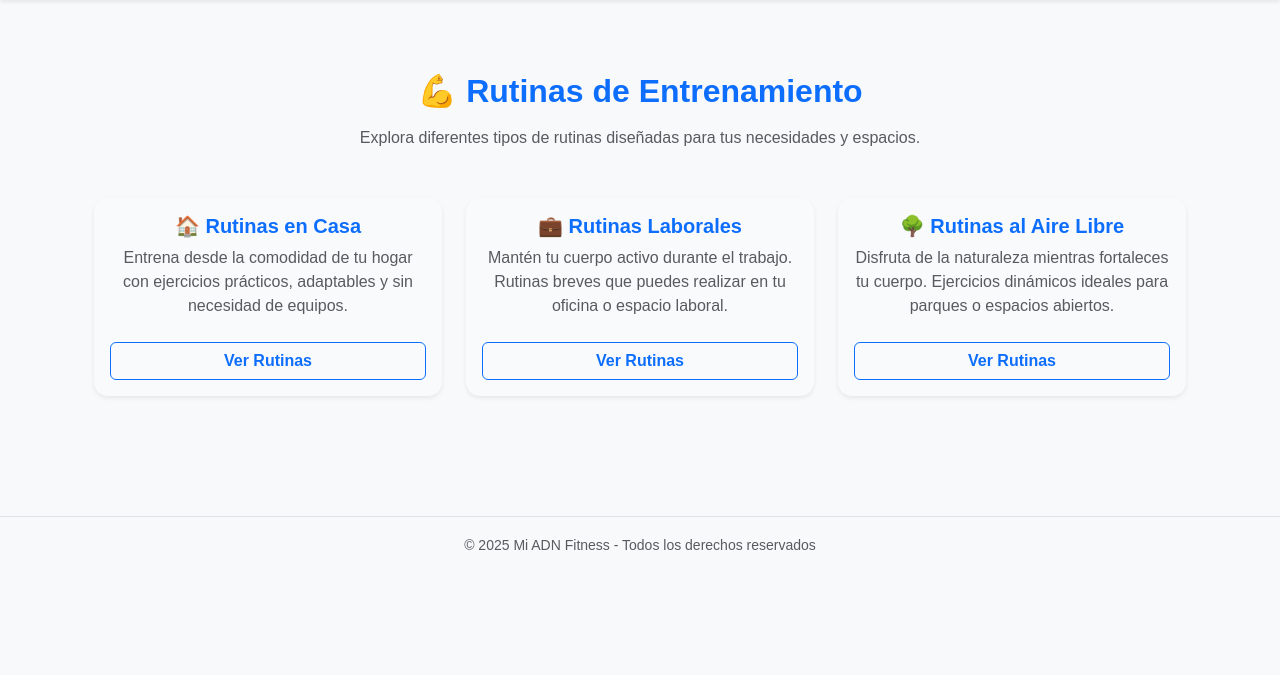
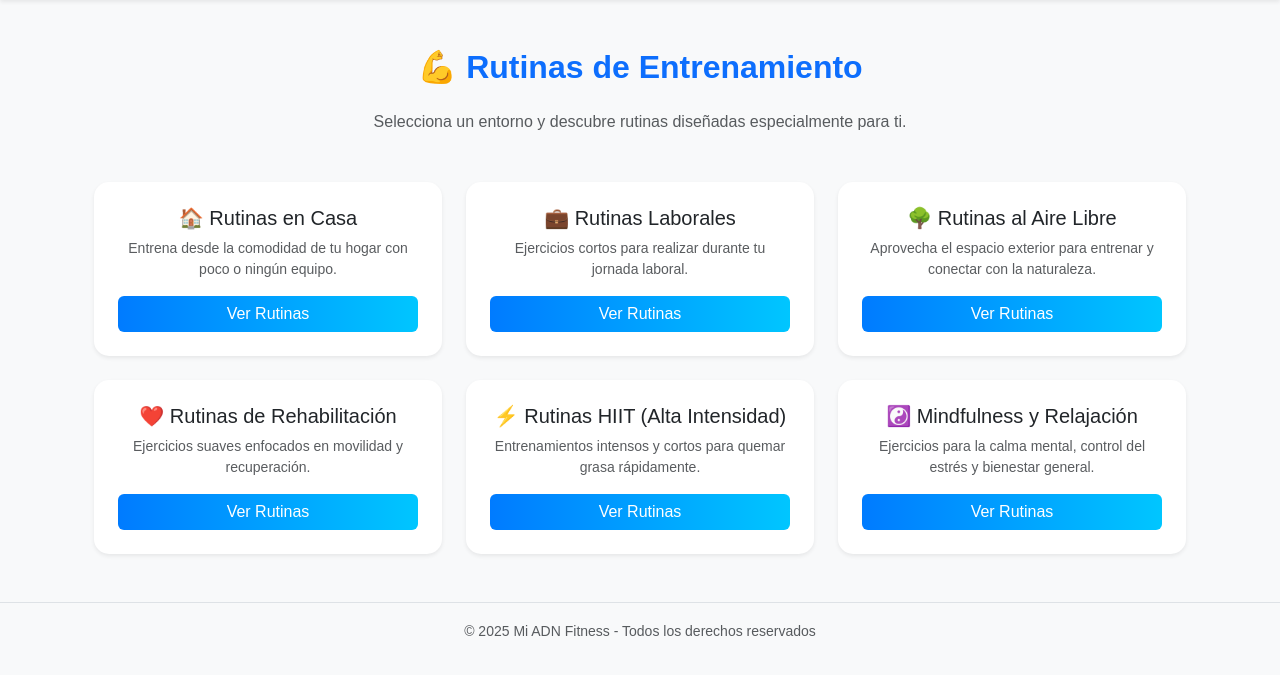
Before and after one commit to Andrescjmaster/Flask-usuarios, a Flask app: page /rutinas in a window 1280 px wide. Shown: the part 106-781 px from the top of the page. Run offline with Flask 3, Linux system fonts and the light colour scheme; the visitor is signed in with stand-in values (Sample User, id 1); some libraries are stand-ins or nearby versions.

Commit message:
Descripción del cambio (rutinas/varias,mejoradas)

```diff
--- a/templates/rutinas.html
+++ b/templates/rutinas.html
@@ -1,206 +1,143 @@
 {% extends "base.html" %}
 {% block content %}
-<div class="container py-5">
-  <h2 class="text-center mb-3 fw-bold text-primary">💪 Rutinas de Entrenamiento</h2>
-  <p class="text-center text-muted mb-5">Explora diferentes tipos de rutinas diseñadas para tus necesidades y espacios.</p>
+<div class="container mt-5">
+  <h2 class="text-center mb-4 fw-bold text-primary">💪 Rutinas de Entrenamiento</h2>
+  <p class="text-center text-muted">Selecciona un entorno y descubre rutinas diseñadas especialmente para ti.</p>
 
-  <!-- SECCIÓN DE CATEGORÍAS -->
-  <div class="row g-4" id="contenedor-tarjetas">
-
-    <!-- 🏠 Rutinas en Casa -->
+  <!-- TARJETAS DE CATEGORÍAS -->
+  <div class="row mt-4 g-4">
+    {% set categorias = [
+      {'id':'casa','icon':'🏠','titulo':'Rutinas en Casa','desc':'Entrena desde la comodidad de tu hogar con poco o ningún equipo.'},
+      {'id':'laboral','icon':'💼','titulo':'Rutinas Laborales','desc':'Ejercicios cortos para realizar durante tu jornada laboral.'},
+      {'id':'airelibre','icon':'🌳','titulo':'Rutinas al Aire Libre','desc':'Aprovecha el espacio exterior para entrenar y conectar con la naturaleza.'},
+      {'id':'rehabilitacion','icon':'❤️','titulo':'Rutinas de Rehabilitación','desc':'Ejercicios suaves enfocados en movilidad y recuperación.'},
+      {'id':'hiit','icon':'⚡','titulo':'Rutinas HIIT (Alta Intensidad)','desc':'Entrenamientos intensos y cortos para quemar grasa rápidamente.'},
+      {'id':'mindfulness','icon':'☯️','titulo':'Mindfulness y Relajación','desc':'Ejercicios para la calma mental, control del estrés y bienestar general.'}
+    ] %}
+    {% for cat in categorias %}
     <div class="col-md-4">
-      <div class="card categoria-card shadow-sm h-100 border-0">
-        <div class="card-body d-flex flex-column">
-          <h5 class="fw-semibold mb-2">🏠 Rutinas en Casa</h5>
-          <p class="text-muted flex-grow-1">
-            Entrena desde la comodidad de tu hogar con ejercicios prácticos, adaptables y sin necesidad de equipos.
-          </p>
-          <button class="btn btn-outline-primary w-100 mt-2 fw-semibold" onclick="toggleSection('casa')">Ver Rutinas</button>
-
-          <!-- Contenido desplegable -->
-          <div id="casa" class="rutina-section mt-3 collapse">
-            <ul class="list-group list-group-flush">
-              <li class="list-group-item rutina-item" onclick="mostrarRutinaDetallada('Rutina Full Body (sin pesas)', this)">Rutina Full Body (sin pesas)</li>
-              <li class="list-group-item rutina-item" onclick="mostrarRutinaDetallada('Cardio 20 min en casa', this)">Cardio 20 min en casa</li>
-              <li class="list-group-item rutina-item" onclick="mostrarRutinaDetallada('Yoga y estiramientos matutinos', this)">Yoga y estiramientos matutinos</li>
-            </ul>
-          </div>
+      <div class="card p-4 h-100 shadow-sm border-0 categoria-card">
+        <h5>{{cat.icon}} {{cat.titulo}}</h5>
+        <p class="text-muted small">{{cat.desc}}</p>
+        <button class="btn btn-gradient w-100" type="button" onclick="toggleSection('{{cat.id}}')">Ver Rutinas</button>
+        <div id="{{cat.id}}" class="rutina-section mt-3 collapse">
+          <ul class="list-group rutina-list"></ul>
         </div>
       </div>
     </div>
-
-    <!-- 💼 Rutinas Laborales -->
-    <div class="col-md-4">
-      <div class="card categoria-card shadow-sm h-100 border-0">
-        <div class="card-body d-flex flex-column">
-          <h5 class="fw-semibold mb-2">💼 Rutinas Laborales</h5>
-          <p class="text-muted flex-grow-1">
-            Mantén tu cuerpo activo durante el trabajo. Rutinas breves que puedes realizar en tu oficina o espacio laboral.
-          </p>
-          <button class="btn btn-outline-primary w-100 mt-2 fw-semibold" onclick="toggleSection('laboral')">Ver Rutinas</button>
-
-          <!-- Contenido desplegable -->
-          <div id="laboral" class="rutina-section mt-3 collapse">
-            <ul class="list-group list-group-flush">
-              <li class="list-group-item rutina-item" onclick="mostrarRutinaDetallada('Ejercicios de estiramiento en oficina', this)">Ejercicios de estiramiento en oficina</li>
-              <li class="list-group-item rutina-item" onclick="mostrarRutinaDetallada('Pausas activas de 10 minutos', this)">Pausas activas de 10 minutos</li>
-              <li class="list-group-item rutina-item" onclick="mostrarRutinaDetallada('Movilidad cervical y lumbar', this)">Movilidad cervical y lumbar</li>
-            </ul>
-          </div>
-        </div>
-      </div>
-    </div>
-
-    <!-- 🌳 Rutinas al Aire Libre -->
-    <div class="col-md-4">
-      <div class="card categoria-card shadow-sm h-100 border-0">
-        <div class="card-body d-flex flex-column">
-          <h5 class="fw-semibold mb-2">🌳 Rutinas al Aire Libre</h5>
-          <p class="text-muted flex-grow-1">
-            Disfruta de la naturaleza mientras fortaleces tu cuerpo. Ejercicios dinámicos ideales para parques o espacios abiertos.
-          </p>
-          <button class="btn btn-outline-primary w-100 mt-2 fw-semibold" onclick="toggleSection('airelibre')">Ver Rutinas</button>
-
-          <!-- Contenido desplegable -->
-          <div id="airelibre" class="rutina-section mt-3 collapse">
-            <ul class="list-group list-group-flush">
-              <li class="list-group-item rutina-item" onclick="mostrarRutinaDetallada('Caminata + trote ligero', this)">Caminata + trote ligero</li>
-              <li class="list-group-item rutina-item" onclick="mostrarRutinaDetallada('Circuito de ejercicios en parque', this)">Circuito de ejercicios en parque</li>
-              <li class="list-group-item rutina-item" onclick="mostrarRutinaDetallada('Entrenamiento con peso corporal', this)">Entrenamiento con peso corporal</li>
-            </ul>
-          </div>
-        </div>
-      </div>
-    </div>
-
+    {% endfor %}
   </div>
 
-  <!-- BOTÓN VOLVER -->
-  <div class="text-end mt-4">
-    <button id="btn-volver" class="btn btn-outline-secondary d-none" onclick="restaurarVista()">← Ver todas las rutinas</button>
-  </div>
-
-  <!-- SECCIÓN DETALLE -->
-  <div id="detalle-rutina" class="mt-5 p-4 rounded bg-white shadow-sm border d-none">
-    <h3 id="titulo-rutina" class="text-center text-primary mb-3 fw-bold"></h3>
+  <!-- SECCIÓN DETALLADA -->
+  <div id="detalle-rutina" class="mt-5 p-4 rounded shadow-sm bg-light d-none animate__animated animate__fadeIn">
+    <button class="btn btn-outline-secondary mb-3" onclick="volverALista()">← Ver todas las rutinas</button>
+    <h3 id="titulo-rutina" class="text-center mb-3 fw-bold text-primary"></h3>
     <p id="descripcion-rutina" class="text-center text-muted"></p>
-    <div id="meta-rutina" class="text-center small mb-3 text-secondary"></div>
     <hr>
-    <div id="acordeon-pasos" class="accordion"></div>
+    <ol id="pasos-rutina" class="list-group list-group-numbered"></ol>
   </div>
 </div>
 
-<!-- 🎨 Estilos visuales -->
+<!-- ESTILO MEJORADO -->
 <style>
+  .btn-gradient {
+    background: linear-gradient(90deg, #007bff, #00c6ff);
+    border: none;
+    color: white;
+    transition: 0.3s;
+    font-weight: 500;
+  }
+  .btn-gradient:hover {
+    transform: scale(1.03);
+    background: linear-gradient(90deg, #0056b3, #0096c7);
+  }
   .categoria-card {
-    border-radius: 14px;
-    transition: all 0.25s ease;
-    background-color: #f9fafc;
+    transition: transform 0.3s, box-shadow 0.3s;
+    border-radius: 15px;
   }
   .categoria-card:hover {
-    transform: translateY(-4px);
-    box-shadow: 0 8px 16px rgba(0,0,0,0.08);
-    background-color: #fff;
+    transform: translateY(-6px);
+    box-shadow: 0 8px 18px rgba(0, 0, 0, 0.1);
   }
-  .rutina-item {
+  .rutina-list li {
     cursor: pointer;
-    transition: all 0.15s ease;
+    transition: all 0.3s ease;
   }
-  .rutina-item:hover {
-    background-color: #0d6efd;
-    color: #fff;
-  }
-  .rutina-item.activa {
-    background-color: #0d6efd !important;
-    color: white;
-    font-weight: 600;
-  }
-  .categoria-card.inactiva {
-    opacity: 0.35;
-    pointer-events: none;
-    transition: opacity .25s ease;
-  }
-  #detalle-rutina {
-    animation: fadeIn 0.3s ease;
-  }
-  @keyframes fadeIn {
-    from {opacity: 0; transform: translateY(10px);}
-    to {opacity: 1; transform: translateY(0);}
-  }
-  .card-body h5 {
-    color: #0d6efd;
-  }
-  .accordion-button {
-    background-color: #f8f9fa;
-    font-weight: 600;
-  }
-  .accordion-button:not(.collapsed) {
-    color: #0d6efd;
-    background-color: #e9f2ff;
-  }
-  .accordion-body {
-    background-color: #fff;
-    font-size: 0.95rem;
-    line-height: 1.6;
+  .rutina-list li:hover {
+    background-color: #f0f8ff;
+    transform: scale(1.02);
   }
 </style>
 
-<!-- 🧠 Script de interacción -->
 <script>
-  function toggleSection(id) {
-    const secciones = document.querySelectorAll('.rutina-section');
-    secciones.forEach(sec => {
-      if (sec.id !== id) sec.classList.remove('show');
-    });
-    document.getElementById(id).classList.toggle('show');
-  }
+const RUTINAS = {
+  "casa": [
+    "Rutina Full Body (sin pesas)",
+    "Cardio 20 min en casa",
+    "Yoga y estiramientos matutinos"
+  ],
+  "laboral": [
+    "Ejercicios de estiramiento en oficina",
+    "Pausas activas de 10 minutos",
+    "Movilidad cervical y lumbar"
+  ],
+  "airelibre": [
+    "Caminata + trote ligero",
+    "Circuito de ejercicios en parque",
+    "Entrenamiento con peso corporal"
+  ],
+  "rehabilitacion": [
+    "Movilidad articular suave",
+    "Ejercicios post-lesión",
+    "Fortalecimiento progresivo"
+  ],
+  "hiit": [
+    "HIIT 15 minutos (sin equipo)",
+    "Cardio explosivo 10 minutos",
+    "Tabata express"
+  ],
+  "mindfulness": [
+    "Relajación guiada",
+    "Respiración consciente",
+    "Meditación en movimiento"
+  ]
+};
 
-  function mostrarRutinaDetallada(nombre, elemento) {
-    document.querySelectorAll('.rutina-item').forEach(item => item.classList.remove('activa'));
-    elemento.classList.add('activa');
+function toggleSection(id) {
+  document.querySelectorAll('.rutina-section').forEach(sec => {
+    if (sec.id !== id) sec.classList.remove('show');
+  });
 
-    const tarjetas = document.querySelectorAll('.categoria-card');
-    tarjetas.forEach(card => {
-      if (!card.contains(elemento)) card.classList.add('inactiva');
-    });
+  const section = document.getElementById(id);
+  const list = section.querySelector('.rutina-list');
+  list.innerHTML = RUTINAS[id].map(r => `
+    <li class="list-group-item" onclick="mostrarRutinaDetallada('${r}')">${r}</li>
+  `).join("");
+  section.classList.toggle('show');
+}
 
-    document.getElementById('detalle-rutina').classList.remove('d-none');
-    document.getElementById('btn-volver').classList.remove('d-none');
-    document.getElementById('titulo-rutina').innerText = nombre;
-    document.getElementById('descripcion-rutina').innerText = "Descripción detallada de " + nombre + ". Aquí puedes incluir pasos, recomendaciones y consejos prácticos.";
-    document.getElementById('acordeon-pasos').innerHTML = `
-      <div class="accordion-item">
-        <h2 class="accordion-header">
-          <button class="accordion-button" data-bs-toggle="collapse" data-bs-target="#paso1">Paso 1</button>
-        </h2>
-        <div id="paso1" class="accordion-collapse collapse show">
-          <div class="accordion-body">Explicación detallada del paso 1 para ${nombre}. Incluye duración, repeticiones y técnica correcta.</div>
-        </div>
-      </div>
-      <div class="accordion-item">
-        <h2 class="accordion-header">
-          <button class="accordion-button collapsed" data-bs-toggle="collapse" data-bs-target="#paso2">Paso 2</button>
-        </h2>
-        <div id="paso2" class="accordion-collapse collapse">
-          <div class="accordion-body">Detalles del paso 2: consejos para mantener la postura, respiración y ritmo adecuado.</div>
-        </div>
-      </div>
-      <div class="accordion-item">
-        <h2 class="accordion-header">
-          <button class="accordion-button collapsed" data-bs-toggle="collapse" data-bs-target="#paso3">Paso 3</button>
-        </h2>
-        <div id="paso3" class="accordion-collapse collapse">
-          <div class="accordion-body">Resumen final, estiramientos de cierre y consejos de recuperación para ${nombre}.</div>
-        </div>
-      </div>
-    `;
-  }
+function mostrarRutinaDetallada(nombre) {
+  const detalle = document.getElementById('detalle-rutina');
+  const titulo = document.getElementById('titulo-rutina');
+  const descripcion = document.getElementById('descripcion-rutina');
+  const pasos = document.getElementById('pasos-rutina');
 
-  function restaurarVista() {
-    document.querySelectorAll('.categoria-card').forEach(card => card.classList.remove('inactiva'));
-    document.querySelectorAll('.rutina-item').forEach(item => item.classList.remove('activa'));
-    document.getElementById('detalle-rutina').classList.add('d-none');
-    document.getElementById('btn-volver').classList.add('d-none');
-  }
+  // Aquí puedes mantener la estructura original de tus descripciones
+  titulo.textContent = nombre;
+  descripcion.innerHTML = "<p>Descripción detallada y pasos personalizados para esta rutina.</p>";
+  pasos.innerHTML = `
+    <li class="list-group-item">Paso 1: Calentamiento general (3-5 minutos)</li>
+    <li class="list-group-item">Paso 2: Ejercicio principal adaptado a la rutina</li>
+    <li class="list-group-item">Paso 3: Estiramientos y respiración consciente</li>
+  `;
+
+  detalle.classList.remove("d-none");
+  detalle.scrollIntoView({ behavior: "smooth" });
+}
+
+function volverALista() {
+  document.getElementById('detalle-rutina').classList.add('d-none');
+  window.scrollTo({ top: 0, behavior: 'smooth' });
+}
 </script>
 {% endblock %}
```
